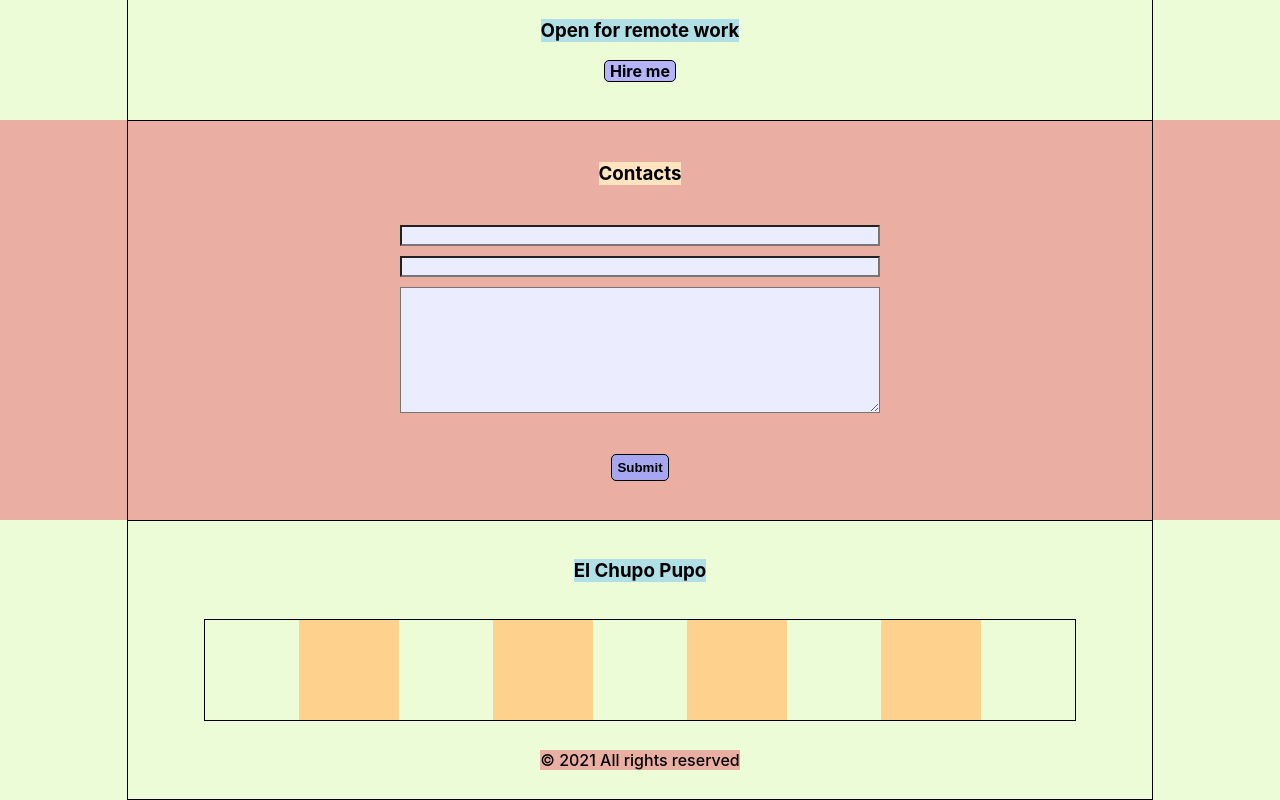
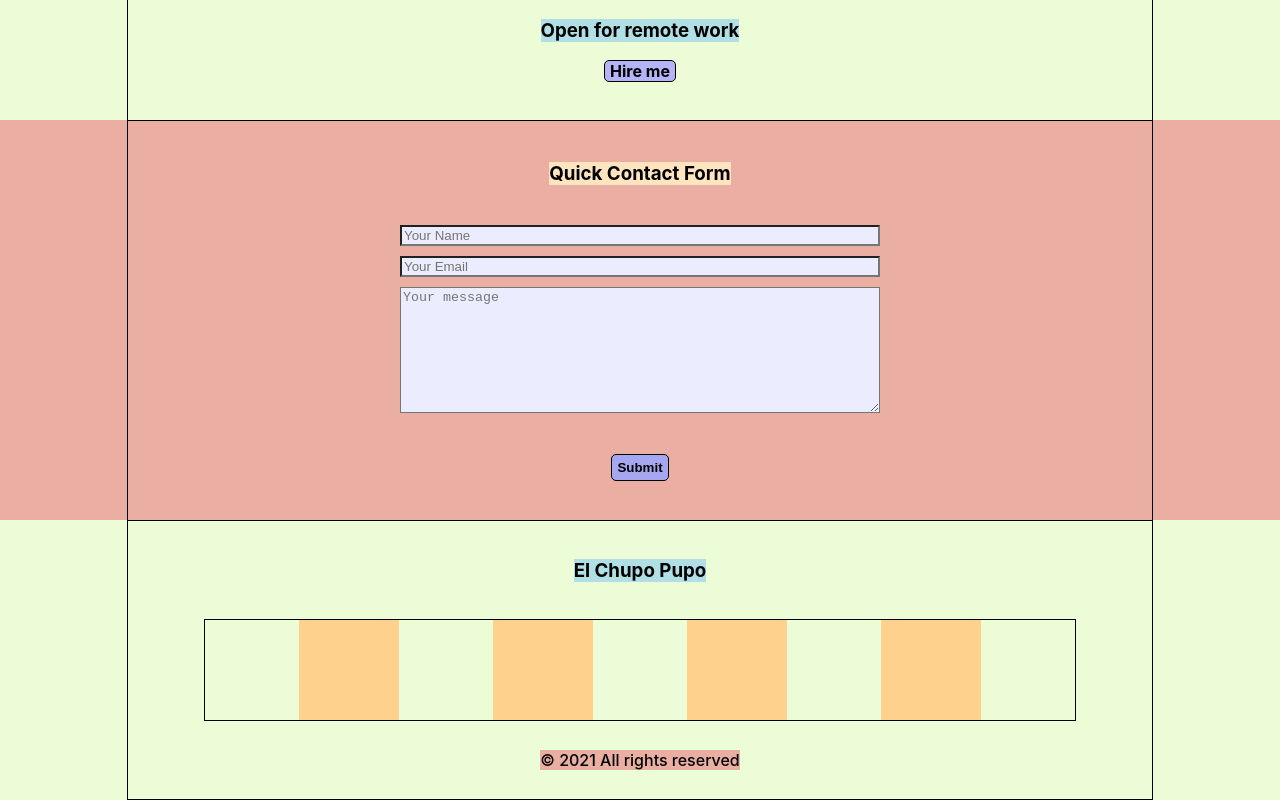
Before and after one commit to dzimentey/portfolio, a React (Create React App) app: page / in a window 1280 px wide. Shown: the part 2566-3366 px from the top of the page. Built offline with nearby package versions, Linux system fonts and the light colour scheme.

Commit message:
add: placeholder to contact form

```diff
--- a/src/contacts/Contacts.tsx
+++ b/src/contacts/Contacts.tsx
@@ -6,12 +6,12 @@ export const Contacts = () => {
     return (
         <div className={s.contactsBlock}>
             <div className={`${common.container} ${s.contactsContainer}`}>
-                <h3 className={s.title}>Contacts</h3>
+                <h3 className={s.title}>Quick Contact Form</h3>
 
                     <form action="" className={s.form}>
-                        <input type="text"/>
-                        <input type="text"/>
-                        <textarea name="" id=""  rows={8}></textarea>
+                        <input type="text" placeholder={'Your Name'}/>
+                        <input type="text" placeholder={'Your Email'}/>
+                        <textarea name="" id=""  rows={8} placeholder={'Your message'}></textarea>
                     </form>
 
 
```
